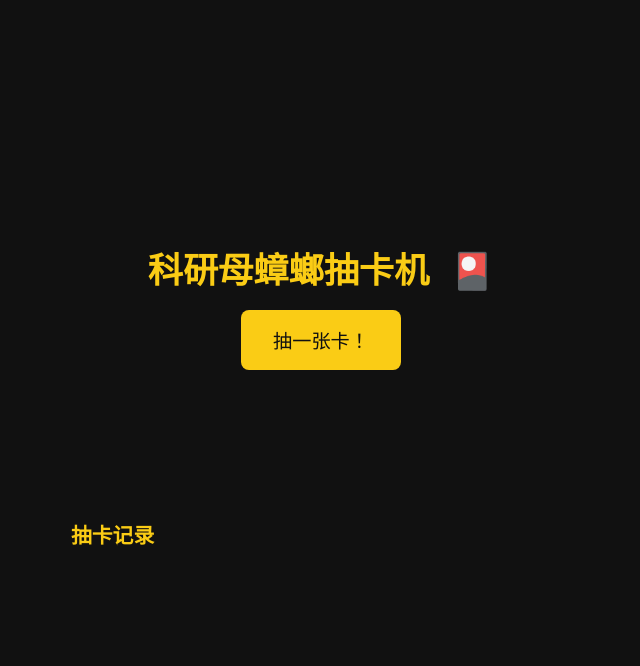
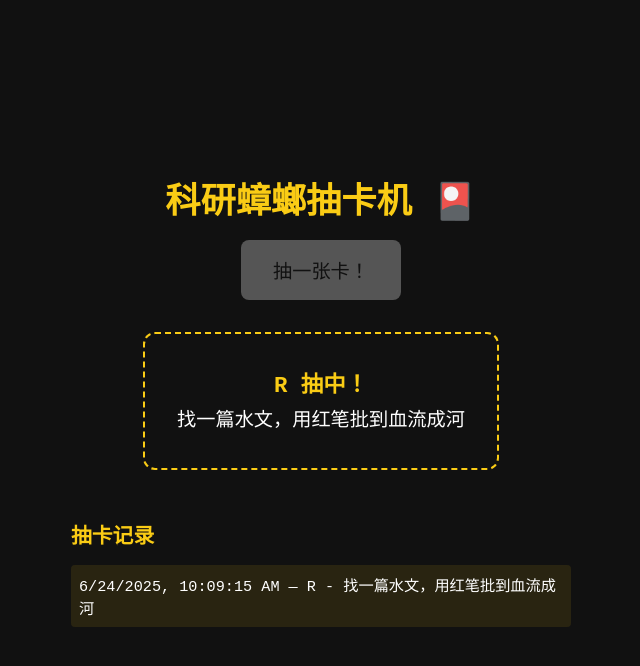
Before and after one commit to Maviiissa/Research-draw-card, a plain HTML site: page index.html in a window 1280 px wide. Both pictures are taken after a click on the button "抽一张卡！". Shown: the whole page, without its empty margins (319-959 px from the left). Drawn offline with Linux system fonts and the light colour scheme.

Commit message:
Update index.html

```diff
--- a/index.html
+++ b/index.html
@@ -3,7 +3,7 @@
 <head>
   <meta charset="UTF-8" />
   <meta name="viewport" content="width=device-width, initial-scale=1.0"/>
-  <title>科研人抽卡机</title>
+  <title>科研蟑螂抽卡机</title>
   <style>
     body {
       font-family: 'Courier New', monospace;
@@ -29,6 +29,10 @@
       color: #111;
       font-size: 1.2rem;
       cursor: pointer;
+    }
+    button:disabled {
+      background: #555;
+      cursor: not-allowed;
     }
     #card {
       margin-top: 2rem;
@@ -56,118 +60,144 @@
       font-size: 1.2rem;
       line-height: 1.5;
     }
+    #history {
+      margin-top: 2rem;
+      width: 90%;
+      max-width: 500px;
+      text-align: left;
+    }
+    #history h2 {
+      color: #facc15;
+      font-size: 1.3rem;
+      margin-bottom: 0.5rem;
+    }
+    #history-list {
+      list-style: none;
+      padding: 0;
+      max-height: 200px;
+      overflow-y: auto;
+    }
+    #history-list li {
+      background: rgba(250, 201, 21, 0.1);
+      margin-bottom: 0.5rem;
+      padding: 0.5rem;
+      border-radius: 4px;
+      font-size: 0.95rem;
+    }
   </style>
 </head>
 <body>
-  <h1>科研母蟑螂抽卡机 🎴</h1>
+  <h1>科研蟑螂抽卡机 🎴</h1>
   <button id="draw-btn">抽一张卡！</button>
   <div id="card"></div>
-  <audio id="bgm" loop>
+  <div id="history">
+    <h2>抽卡记录</h2>
+    <ul id="history-list"></ul>
+  </div>
+  <audio id="bgm" loop style="display:none;">
     <source src="https://cdn.pixabay.com/audio/2022/10/16/audio_12f81b54f6.mp3" type="audio/mp3">
   </audio>
-  <!-- 抽卡记录 -->
-  <div id="history" style="margin-top:2rem; width:90%; max-width:500px; text-align:left;">
-    <h2 style="color:#facc15; font-size:1.3rem; margin-bottom:0.5rem;">抽卡记录</h2>
-    <ul id="history-list" style="list-style:none; padding-left:0; max-height:200px; overflow-y:auto;"></ul>
-  </div>
   <script>
     const bgm = document.getElementById("bgm");
     const drawBtn = document.getElementById("draw-btn");
     const cardDiv = document.getElementById("card");
     const historyList = document.getElementById("history-list");
-    const cardDiv = document.getElementById("card");
 
     // 全部卡片列表
     const cards = [
-      { level: 'SSR', text: "Clubbing 蹦起来💃" },
-      { level: 'SR',  text: "原地大笑30秒，假笑也行，别问，问就是自救😅" },
-      { level: 'R',   text: "今天必须写至少300 words科研相关输出，写完今天才能休息。" },
+      { level: 'SSR', text: "周末Club蹦起来💃" },
+      { level: 'SR',  text: "原地大笑30秒，假笑也行，别问，问就是发疯😅" },
+      { level: 'R',   text: "必须写至少500 words科研相关输出，写完才能休息。" },
       { level: 'R',   text: "录一段你向自己解释研究方法的视频，存档以后看笑话" },
       { level: 'SSR', text: "独自看一部电影，不发朋友圈，不说一句话" },
-      { level: 'R',   text: "列10个“我不想做但必须做”的事，承认它们" },
-      { level: 'SSR', text: "写一篇《科研拉踩文》，内容不限对象，越drama越好" },
-      { level: 'SR',  text: "让gpt用《甄嬛传》的语气回忆你申请PhD的那段时光" },
-      { level: 'SSR', text: "拍一个“被科研支配的一天”短片" },
-      { level: 'SR',  text: "听大悲咒洗脑30分钟，看能不能清除科研业障" },
-      { level: 'SR',  text: "今天不许碰电子烟😄" },
-      { level: 'SR',  text: "让gpt写一份‘科研疯女人申请表’，内容越离谱越好" },
+      { level: 'SR',  text: "列10个“我不想做但必须做”的事，承认它们" },
+      { level: 'SR',  text: "约人去图书馆" },
+      { level: 'SR', text: "写一篇《科研拉踩文》，内容不限对象，越drama越好" },
+      { level: 'SR', text: "随即打开《沉思录》抄一段话" },
+      { level: 'SR',  text: "让GPT用《甄嬛传》的语气回忆你申请PhD的那段时光" },
+      { level: 'SR', text: "拍一个“被科研支配的一天”短片" },
+      { level: 'SR',  text: "听大悲咒洗脑30分钟，清清科研业障🧘" },
+      { level: 'SR',  text: "不许碰电子烟😄" },
+      { level: 'SR',  text: "让GPT写一份‘科研疯女人申请表’，内容越离谱越好" },
       { level: 'SR',  text: "今日早睡挑战：23:00前关灯，别硬撑，你撑不出诺奖" },
-      { level: 'R',   text: "关掉所有消息通知5小时，世界塌了也别管" },
+      { level: 'R',   text: "关掉所有消息通知5小时，世界塌了也不许开" },
       { level: 'R',   text: "扮演PI半小时，对着镜子讲你的research impact" },
-      { level: 'R',   text: "今天只准用‘论文体’和人类说话（包括和自己）🙃" },
-      { level: 'SSR', text: "设定两小时写作无网挑战，成功可刷30分钟抖音" },
+      { level: 'SR',  text: "一整天只准用‘论文体’和人类说话（包括和自己）🙃" },
+      { level: 'R',   text: "设定两小时写作无网挑战，成功可刷30分钟抖音" },
       { level: 'SR',  text: "到公园观察鸟类30分钟，试图理解自由" },
-      { level: 'R',   text: "今晚睡前电子产品封禁1小时🙂" },
-      { level: 'R',   text: "起床不摸手机挑战——输了就做20个深蹲" },
+      { level: 'SR',  text: "今晚睡前电子产品封禁1小时🙂" },
+      { level: 'SR',  text: "起床不摸手机挑战——输了就做20个深蹲" },
       { level: 'SR',  text: "搜一个“如何躺平却仍然赢得诺奖”的关键词，读它" },
       { level: 'SR',  text: "吃饭的时候看一集虹猫蓝兔七侠传" },
-      { level: 'R',   text: "现在立刻喝水600ml，变身科研水母" },
+      { level: 'R',   text: "保证一天喝水800ml，变身科研水母🪼" },
       { level: 'SR',  text: "随机查一个你不了解的宗教，了解15分钟" },
-      { level: 'SSR', text: "如果再熬到凌晨2点，就盯着天花板，默念课题名称100遍" },
+      { level: 'SR',  text: "如果再熬到凌晨2点，就盯着天花板，默念课题名称100遍" },
       { level: 'SSR', text: "周末约人Coffee Chat，不聊科研，不聊论文，不聊老板！" },
       { level: 'SR',  text: "听一整张你高中时最爱的专辑，穿越回那个无忧无虑的年代" },
       { level: 'R',   text: "设置番茄钟45分钟写作，立刻开始" },
       { level: 'R',   text: "读一篇文献吧哈哈哈哈哈" },
-      { level: 'SSR', text: "去吃Brunch！！" },
-      { level: 'SSR', text: "周末出去走一万步！不限方向，母蟑螂出街！" },
-      { level: 'R',   text: "明天早起10分钟，去楼顶看风景" },
-      { level: 'R',   text: "奖励你写一篇500词文献总结:P" },
-      { level: 'SSR', text: "和怪宝打一小时王者荣耀" },
-      { level: 'R',   text: "用emoji写一篇今日总结" },
-      { level: 'R',   text: "跳一支尬舞并录下来，发给科研朋友" },
+      { level: 'SSR', text: "周末吃个Brunch！！" },
+      { level: 'SSR', text: "周末出去走一万步！不限方向，蟑螂出洞！" },
+      { level: 'R',   text: "早起10分钟，去楼顶看风景" },
+      { level: 'R',   text: "奖励写一篇500词文献总结:P" },
+      { level: 'SSR', text: "奖励点一顿外卖" },
+      { level: 'SR',  text: "和GPT对话30分钟，只聊感情和娱乐圈" },
+      { level: 'SR',  text: "出门晒20分钟太阳" },
       { level: 'SR',  text: "看一部纪录片or电影" },
-      { level: 'SSR', text: "拍一张你坐在论文堆里的悲壮照并命名" },
-      { level: 'R',   text: "完成45分钟锻炼，出汗才算！" },
-      { level: 'SR',  text: "刷30分钟抖音" },
-      { level: 'SR',  text: "清理桌面 & 重建Endnote文献系统" },
-      { level: 'SSR', text: "假装你是发Nature学者，在咖啡店装逼" },
+      { level: 'SR',  text: "去Carlton Gardens公园走一圈" },
+      { level: 'SR',  text: "完成45分钟锻炼，出汗才算！" },
+      { level: 'SR',  text: "一天只能刷30分钟抖音" },
+      { level: 'R',   text: "清理桌面 & 整理Zotero文献" },
+      { level: 'SSR', text: "看一集生活大爆炸" },
       { level: 'SR',  text: "卜一卦" },
-      { level: 'SR',  text: "看YouTube跟练健身10分钟" },
-      { level: 'SSR', text: "去个没去过的Suburb逛一天" },
+      { level: 'SR',  text: "跟YouTube健身10分钟" },
+      { level: 'SSR', text: "周末去个没去过的Suburb逛一天" },
       { level: 'R',   text: "给每篇文献起一个搞笑中文标题" },
       { level: 'SR',  text: "看一个“我不想读博了”视频" },
-      { level: 'SSR', text: "哲学酒局" },
-      { level: 'SSR', text: "和怪宝玩一小时锈湖" },
+      { level: 'SSR', text: "组一个哲学酒局" },
+      { level: 'SR',  text: "深呼吸5次，机会+1" },
       { level: 'SR',  text: "即刻去健身房健身45mins" },
-      { level: 'SSR', text: "和怪宝打一小时王者荣耀" },
-      { level: 'SSR', text: "打麻将咯" },
-      { level: 'SR',  text: "打开你最喜欢的文献，朗读一段然后翻译成Rap" },
-      { level: 'R',   text: "模拟未来在Conference上的自我介绍" },
+      { level: 'R',   text: "恭喜你，喜提一小时写作训练" },
+      { level: 'SSR', text: "周末打麻将咯" },
+      { level: 'R',   text: "打开你最喜欢的文献，朗读一段然后翻译成Rap" },
+      { level: 'R',   text: "模拟在Conference上的3mins自我介绍" },
       { level: 'R',   text: "找一篇水文，用红笔批到血流成河" },
       { level: 'SSR', text: "如何呢又能怎？今天想干嘛干嘛" }
     ];
 
     // 分组
-    const rCards   = cards.filter(c => c.level === 'R');
-    const srCards  = cards.filter(c => c.level === 'SR');
-    const ssrCards = cards.filter(c => c.level === 'SSR');
+    const rCards   = cards.filter(c => c.level==='R');
+    const srCards  = cards.filter(c => c.level==='SR');
+    const ssrCards = cards.filter(c => c.level==='SSR');
 
-    // 历史记录
-    const history = [];
+    // 历史记录（localStorage持久化）
+    let history = JSON.parse(localStorage.getItem('drawCardHistory') || '[]');
+    function renderHistory() {
+      historyList.innerHTML = history.map(i=>`<li>${i}</li>`).join('');
+    }
+    renderHistory();
+
+    // 每天只可抽一次
+    const todayKey = new Date().toISOString().slice(0,10);
+    if(localStorage.getItem('lastDrawDate') === todayKey) drawBtn.disabled = true;
 
     function drawCard() {
-      if (bgm.paused) bgm.play().catch(() => {});
+      if (drawBtn.disabled) return;
+      if(bgm.paused) bgm.play().catch(()=>{});
       const rand = Math.random();
-      let pool;
-      if (rand < 0.15) pool = ssrCards;
-      else if (rand < 0.40) pool = srCards;
-      else pool = rCards;
-
-      const card = pool[Math.floor(Math.random() * pool.length)];
-      cardDiv.classList.remove("show");
-      cardDiv.innerHTML = `
-        <div class="card-title">${card.level} 抽中！</div>
-        <div class="card-body">${card.text}</div>
-      `;
-      setTimeout(() => cardDiv.classList.add("show"), 50);
-
-      // 添加日期
+      let pool = rand<0.15? ssrCards : rand<0.40? srCards : rCards;
+      const card = pool[Math.floor(Math.random()*pool.length)];
+      cardDiv.classList.remove('show');
+      cardDiv.innerHTML = `<div class='card-title'>${card.level} 抽中！</div><div class='card-body'>${card.text}</div>`;
+      setTimeout(()=>cardDiv.classList.add('show'),50);
       const now = new Date().toLocaleString();
       history.unshift(`${now} — ${card.level} - ${card.text}`);
-      if (history.length > 20) history.pop();
-      historyList.innerHTML = history.map(item => `<li>${item}</li>`).join('');
+      if(history.length>20) history.pop();
+      localStorage.setItem('drawCardHistory', JSON.stringify(history));
+      renderHistory();
+      localStorage.setItem('lastDrawDate', todayKey);
+      drawBtn.disabled = true;
     }
-
     drawBtn.onclick = drawCard;
   </script>
 </body>
```
